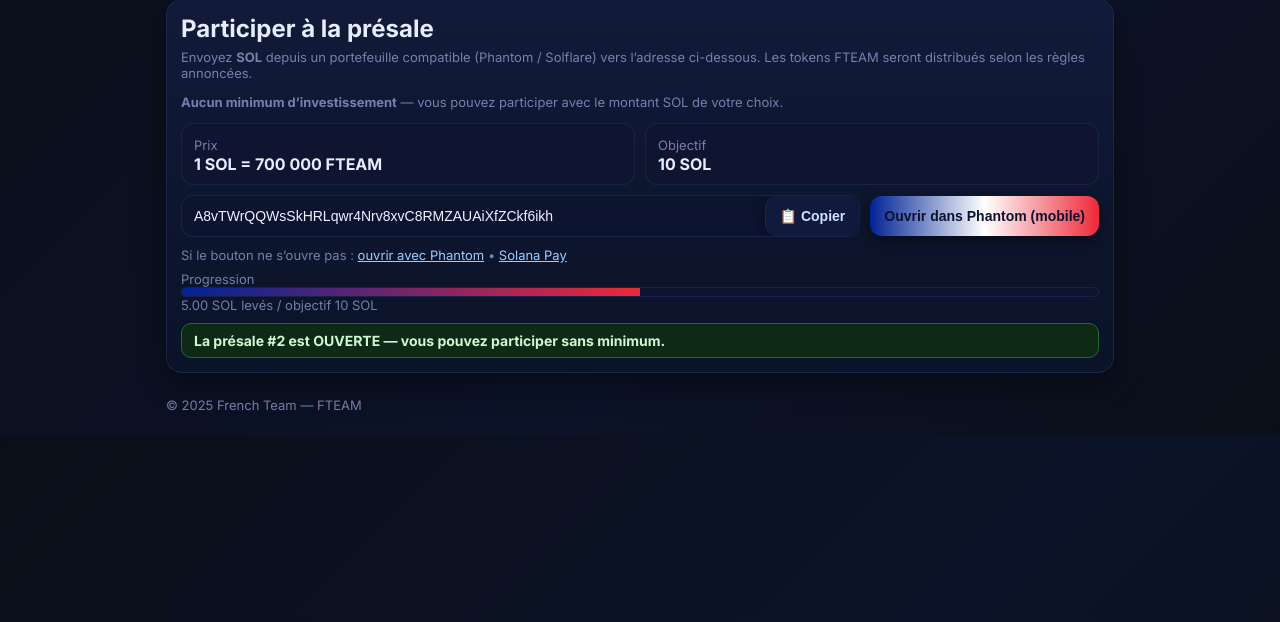
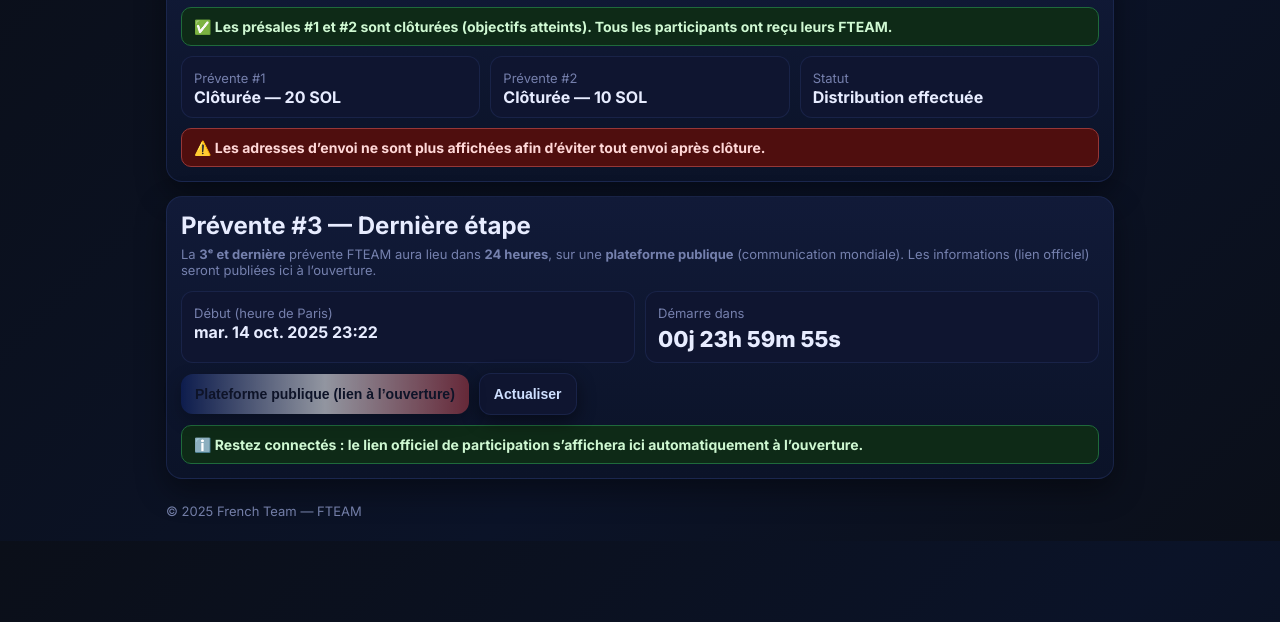
Before and after one commit to frenchteamtoken/Fteam-presale, a plain HTML site: page index.html in a window 1280 px wide. Shown: the part 178-800 px from the top of the page. Drawn offline with Linux system fonts and the light colour scheme; no server answers.

Commit message:
Update index.html

```diff
--- a/index.html
+++ b/index.html
@@ -3,15 +3,19 @@
 <head>
   <meta charset="utf-8" />
   <meta name="viewport" content="width=device-width, initial-scale=1" />
-  <title>FTEAM — Presale #2 (OUVERTE)</title>
+  <title>FTEAM — Annonce prévente finale</title>
 
   <link rel="preconnect" href="https://fonts.googleapis.com">
   <link rel="preconnect" href="https://fonts.gstatic.com" crossorigin>
-  <link href="https://fonts.googleapis.com/css2?family=Inter:wght@400;700&display=swap" rel="stylesheet">
+  <link href="https://fonts.googleapis.com/css2?family=Inter:wght@400;700;800&display=swap" rel="stylesheet">
   <link rel="icon" type="image/png" href="logo-fteam.png">
 
   <style>
-    :root{--blue:#002395;--white:#fff;--red:#ED2939;--bg:#0b0f19;--card:#12182a;--muted:#b9c6ff99;--line:#2636667a}
+    :root{
+      --blue:#002395;--white:#fff;--red:#ED2939;
+      --bg:#0b0f19;--card:#12182a;--muted:#b9c6ff99;--line:#2636667a;
+      --ok:#0E2A17;--okBorder:#1f6a3b;--warn:#4f0e0e;--warnBorder:#963737;
+    }
     *{box-sizing:border-box}
     body{margin:0;font-family:Inter,system-ui,-apple-system,Segoe UI,Roboto,Arial,sans-serif;color:#e7ecff;background:linear-gradient(135deg,#0b0f19 0%,#0b1328 60%,#0b0f19 100%)}
     .wrap{max-width:980px;margin:0 auto;padding:16px}
@@ -22,209 +26,141 @@
     .pill span{display:inline-block;background:#0d1330;padding:6px 10px;border-radius:999px;font-weight:700;letter-spacing:.3px}
     h1{font-size:clamp(24px,5vw,38px);line-height:1.1;margin:6px 0 0}
     .sub{opacity:.85;font-size:14px}
+
     .card{background:linear-gradient(180deg,#111a38,#0b1328);border:1px solid var(--line);border-radius:16px;padding:14px;box-shadow:0 12px 30px #0006;margin-top:14px}
     .row{display:flex;gap:10px;flex-wrap:wrap;margin:10px 0}
     .kpi{flex:1 1 160px;background:#0f1530;border:1px solid #2a386b66;padding:10px 12px;border-radius:12px}
     .kpi b{display:block}
     .muted{color:var(--muted);font-size:13px}
-    .input{display:flex;border:1px solid var(--line);border-radius:12px;overflow:hidden;background:#0d1430}
-    .input input{flex:1;padding:12px 12px;color:#eef3ff;background:transparent;border:none;outline:none;font-size:14px}
-    .input .copy{background:#111a3d;color:#cfe0ff;border-left:1px solid #2a386b66;font-size:14px}
-    .btn{cursor:pointer;border:none;border-radius:12px;padding:12px 14px;font-weight:800;color:#0c1330;background:linear-gradient(90deg,var(--blue),var(--white),var(--red));box-shadow:0 6px 18px #0007;font-size:14px}
-    .btn[disabled]{opacity:.5;cursor:not-allowed;filter:grayscale(40%)}
-    .links a{color:#9ecbff;text-decoration:underline}
-    .bar{height:10px;background:#0e1430;border-radius:10px;overflow:hidden;border:1px solid #2a386b66}
-    .bar>i{display:block;height:100%;background:linear-gradient(90deg,var(--blue),var(--red));width:0%}
-    .banner{background:#0E2A17;border:1px solid #1f6a3b;color:#CFF8D2;font-weight:700;padding:8px 12px;border-radius:10px;margin:10px 0 0;font-size:14px}
-    .topband{
-      position:sticky; top:0; z-index:999;
-      background:linear-gradient(90deg,#0d381a,#0f612b);
-      color:#d7ffe0; border-bottom:1px solid #1f6a3b80; padding:8px 12px; text-align:center;
-      font-weight:700; font-size:13px;
+
+    .banner{
+      background:#0E2A17;border:1px solid var(--okBorder);color:#CFF8D2;
+      font-weight:700;padding:10px 12px;border-radius:10px;margin:10px 0 0;font-size:14px
     }
-    .topband small{display:block; font-weight:600; opacity:.95}
+    .banner.warn{
+      background:var(--warn); border-color:var(--warnBorder); color:#ffd7d7;
+    }
+
+    .btn{
+      cursor:pointer;border:none;border-radius:12px;padding:12px 14px;
+      font-weight:800;color:#0c1330;background:linear-gradient(90deg,var(--blue),var(--white),var(--red));
+      box-shadow:0 6px 18px #0007;font-size:14px
+    }
+    .btn[disabled]{opacity:.55;cursor:not-allowed;filter:grayscale(40%)}
+    .ghost{background:#0f1530;border:1px solid #2a386b66;color:#cfe0ff}
+
+    .count{font-size:22px;font-weight:800;margin-top:4px}
     footer{margin:24px 0 6px}
   </style>
 </head>
 <body>
-  <div class="topband">
-    ✅ La présale FTEAM #2 est <b>OUVERTE</b> — participez <b>sans minimum</b>.
-    <small>Prix : <b>1 SOL = 700 000 FTEAM</b> • Objectif : <b>10 SOL</b></small>
-  </div>
-
   <div class="wrap">
     <header>
       <img src="logo-fteam.png" alt="FTEAM">
       <div class="brand">
         <div class="pill"><span>French Team • FTEAM</span></div>
-        <h1>Presale #2 — FTEAM</h1>
-        <div class="sub">This token represents the absolute best French community, which powered the token TDM's meteoric rise in 2024.</div>
+        <h1>Annonce — Prévente finale</h1>
+        <div class="sub">Merci à tous les participants. Place à l’étape suivante !</div>
       </div>
     </header>
 
+    <!-- État des présales 1 & 2 -->
     <section class="card">
-      <h2 style="margin:0 0 6px">Participer à la présale</h2>
+      <h2 style="margin:0 0 6px">Bilan des présales</h2>
+      <div class="banner">✅ Les présales <b>#1</b> et <b>#2</b> sont <b>clôturées</b> (objectifs atteints). Tous les participants ont <b>reçu leurs FTEAM</b>.</div>
+
+      <div class="row" style="margin-top:10px">
+        <div class="kpi"><span class="muted">Prévente #1</span><b>Clôturée — 20 SOL</b></div>
+        <div class="kpi"><span class="muted">Prévente #2</span><b>Clôturée — 10 SOL</b></div>
+        <div class="kpi"><span class="muted">Statut</span><b>Distribution effectuée</b></div>
+      </div>
+
+      <div class="banner warn">
+        ⚠️ Les adresses d’envoi ne sont plus affichées afin d’éviter tout envoi après clôture.
+      </div>
+    </section>
+
+    <!-- Annonce prévente #3 -->
+    <section class="card">
+      <h2 style="margin:0 0 6px">Prévente #3 — Dernière étape</h2>
       <p class="muted" style="margin-top:0">
-        Envoyez <b>SOL</b> depuis un portefeuille compatible (Phantom / Solflare) vers l’adresse ci-dessous.
-        Les tokens FTEAM seront distribués selon les règles annoncées.
+        La <b>3ᵉ et dernière</b> prévente FTEAM aura lieu dans <b>24 heures</b>, sur une
+        <b>plateforme publique</b> (communication mondiale).
+        Les informations (lien officiel) seront publiées ici à l’ouverture.
       </p>
-      <p class="muted"><b>Aucun minimum d’investissement</b> — vous pouvez participer avec le montant SOL de votre choix.</p>
 
       <div class="row">
-        <div class="kpi"><span class="muted">Prix</span><b>1 SOL = 700 000 FTEAM</b></div>
-        <div class="kpi"><span class="muted">Objectif</span><b>10 SOL</b></div>
+        <div class="kpi" style="flex:1 1 240px">
+          <span class="muted">Début (heure de Paris)</span>
+          <b id="startHuman">—</b>
+        </div>
+        <div class="kpi" style="flex:1 1 240px">
+          <span class="muted">Démarre dans</span>
+          <div class="count" id="count">--j --h --m --s</div>
+        </div>
       </div>
 
       <div class="row" style="align-items:center">
-        <div class="input" style="flex:1">
-          <input id="payAddr" readonly value="A8vTWrQQWsSkHRLqwr4Nrv8xvC8RMZAUAiXfZCkf6ikh" />
-          <button class="copy btn" onclick="copyAddr()">📋 Copier</button>
-        </div>
-        <button id="btnPhantom" class="btn" onclick="openPhantom()">Ouvrir dans Phantom (mobile)</button>
+        <button id="btnLink" class="btn" disabled>Plateforme publique (lien à l’ouverture)</button>
+        <button class="btn ghost" id="btnRefresh" onclick="location.reload()">Actualiser</button>
       </div>
 
-      <div class="links muted" style="margin-top:6px">
-        Si le bouton ne s’ouvre pas : <a id="phantomUL" href="#">ouvrir avec Phantom</a> • <a id="solanaPay" href="#">Solana Pay</a>
-      </div>
-
-      <div class="row" id="progressRow" style="margin-top:8px">
-        <div style="flex:1">
-          <div class="muted">Progression</div>
-          <div class="bar"><i id="bar" style="width:0%"></i></div>
-          <div class="muted" id="raised">5.00 SOL levés / objectif 10 SOL</div>
-          <div class="muted" id="counterErr" style="display:none;margin-top:4px;color:#ffb3b3">
-            ⛔ Compteur indisponible (RPC). Réessaie plus tard.
-          </div>
-        </div>
-      </div>
-
-      <div class="banner">La présale #2 est <b>OUVERTE</b> — vous pouvez participer <b>sans minimum</b>.</div>
+      <div class="banner">ℹ️ Restez connectés : le <b>lien officiel</b> de participation s’affichera ici automatiquement à l’ouverture.</div>
     </section>
 
     <footer class="muted">© <span id="year"></span> French Team — FTEAM</footer>
   </div>
 
 <script>
+  // ————— Utilitaires —————
+  const fmtParis = (d) => {
+    try{
+      return new Intl.DateTimeFormat('fr-FR',{
+        timeZone:'Europe/Paris',
+        weekday:'short', day:'2-digit', month:'short', year:'numeric',
+        hour:'2-digit', minute:'2-digit'
+      }).format(d).replace(',', '');
+    }catch{ return d.toLocaleString(); }
+  };
+
+  // ————— Configuration —————
+  // Départ dans 24h à partir du chargement (tu peux remplacer par une date fixe si tu veux)
+  const START_TS = Date.now() + 24*60*60*1000;
+  const START_DATE = new Date(START_TS);
+
+  // Si tu veux mettre un lien dès que ça ouvre, renseigne-le ici (sinon on laisse désactivé)
+  const PUBLIC_PLATFORM_URL = ""; // ex: "https://launchpad.exemple.com/fteam"
+
+  // ————— Initialisation UI —————
   document.getElementById('year').textContent = new Date().getFullYear();
+  document.getElementById('startHuman').textContent = fmtParis(START_DATE);
 
-  /* ===== Config ===== */
-  const PRESALE_ADDRESS   = "A8vTWrQQWsSkHRLqwr4Nrv8xvC8RMZAUAiXfZCkf6ikh";
-  const RAISE_GOAL_SOL    = 10;
-  const LAMPORTS_PER_SOL  = 1_000_000_000;
-  const DEFAULT_RAISED    = 5.00;            // affichage immédiat
-  const REFRESH_EVERY_MS  = 90_000;          // 90 s
-  const RPC_URLS = [
-    "https://mainnet.helius-rpc.com/?api-key=8ff2e734-290b-483b-a65b-c90e0ccdb1ca",
-    "https://mainnet.helius-rpc.com/?api-key=bc7aa527-188f-4f0a-bb15-db6bc650b642",
-    "https://api.mainnet-beta.solana.com"
-  ];
+  const elCount   = document.getElementById('count');
+  const elBtnLink = document.getElementById('btnLink');
 
-  /* ===== Liens Phantom / Solana Pay ===== */
-  function buildLinks(address){
-    const phantomUL = new URL('https://phantom.app/ul/v1/pay');
-    phantomUL.searchParams.set('recipient', address);
-    phantomUL.searchParams.set('network', 'mainnet-beta');
-    phantomUL.searchParams.set('label', 'FTEAM Presale #2');
-    phantomUL.searchParams.set('message', 'Participer à la présale FTEAM #2');
-    const solanaPayHref = 'solana:' + address + '?label=FTEAM%20Presale%20%232&message=Participer';
-    return { phantomUL: phantomUL.toString(), solanaPay: solanaPayHref };
-  }
-  (function initLinks(){
-    const { phantomUL, solanaPay } = buildLinks(PRESALE_ADDRESS);
-    document.getElementById('phantomUL').href = phantomUL;
-    document.getElementById('solanaPay').href = solanaPay;
-  })();
+  function updateCountdown(){
+    const now = Date.now();
+    let diff = Math.max(0, START_TS - now);
+    const d = Math.floor(diff/86400000); diff%=86400000;
+    const h = Math.floor(diff/3600000);  diff%=3600000;
+    const m = Math.floor(diff/60000);    diff%=60000;
+    const s = Math.floor(diff/1000);
+    elCount.textContent = `${String(d).padStart(2,'0')}j ${String(h).padStart(2,'0')}h ${String(m).padStart(2,'0')}m ${String(s).padStart(2,'0')}s`;
 
-  function copyAddr(){
-    navigator.clipboard.writeText(PRESALE_ADDRESS).then(()=>{
-      const btn=document.querySelector('.copy'); const old=btn.textContent;
-      btn.textContent='✔ Copié'; setTimeout(()=>btn.textContent=old,1200);
-    });
-  }
-
-  function openPhantom(){
-    const { phantomUL, solanaPay } = buildLinks(PRESALE_ADDRESS);
-    const ua = navigator.userAgent || '';
-    const isMobile  = /Android|iPhone|iPad|iPod/i.test(ua);
-    const isAndroid = /Android/i.test(ua);
-    if (isAndroid){
-      const intent = 'intent://' + phantomUL.replace('https://','') + '#Intent;scheme=https;package=app.phantom;end';
-      window.location.href = intent;
-      setTimeout(()=>{ window.location.href = solanaPay; }, 1200);
-      return;
-    }
-    if (isMobile){
-      window.location.href = phantomUL;
-      setTimeout(()=>{ window.location.href = solanaPay; }, 1200);
-    } else {
-      alert("Sur ordinateur : ouvrez l’extension Phantom, cliquez sur Envoyer et collez l’adresse copiée.");
-      window.open('https://phantom.app/','_blank');
+    if (now >= START_TS){
+      // Ouverture : activer le bouton + définir le lien si on l’a
+      elBtnLink.disabled = false;
+      if (PUBLIC_PLATFORM_URL){
+        elBtnLink.onclick = () => window.open(PUBLIC_PLATFORM_URL, '_blank');
+      }else{
+        elBtnLink.onclick = () => alert("Le lien sera publié ici très prochainement. Revenez dans quelques instants.");
+      }
+      clearInterval(timer);
     }
   }
 
-  /* ===== RPC helper (rotation + timeouts) ===== */
-  const sleep = (ms)=>new Promise(r=>setTimeout(r,ms));
-  async function rpc(method, params, {timeoutMs=8000} = {}){
-    let lastErr;
-    for (const url of RPC_URLS){
-      try{
-        const ctrl = new AbortController();
-        const t = setTimeout(()=>ctrl.abort(), timeoutMs);
-        const r = await fetch(url, {
-          method:"POST",
-          headers:{"content-type":"application/json"},
-          body:JSON.stringify({jsonrpc:"2.0",id:1,method,params}),
-          signal: ctrl.signal
-        });
-        clearTimeout(t);
-        if(!r.ok) throw new Error(`HTTP ${r.status}`);
-        const j = await r.json();
-        if(j.error) throw new Error(`RPC ${j.error.code}: ${j.error.message}`);
-        return j.result;
-      }catch(e){
-        lastErr = e;
-        await sleep(200);
-      }
-    }
-    throw lastErr || new Error("RPC failed");
-  }
-
-  /* ===== Compteur basé sur le SOLDE (robuste & rapide) ===== */
-  function setProgressUI(raised){
-    const pct = Math.min(100,(raised/RAISE_GOAL_SOL)*100);
-    document.getElementById("raised").textContent =
-      `${raised.toFixed(2)} SOL levés / objectif ${RAISE_GOAL_SOL} SOL`;
-    document.getElementById("bar").style.width = pct.toFixed(1)+"%";
-  }
-
-  async function readRaisedByBalance(){
-    const res = await rpc("getBalance", [PRESALE_ADDRESS, {commitment:"confirmed"}]);
-    const lamports = (res && typeof res.value==="number") ? res.value : 0;
-    return lamports / LAMPORTS_PER_SOL;
-  }
-
-  async function updateProgress(){
-    try{
-      document.getElementById("counterErr").style.display="none";
-      const raised = await readRaisedByBalance();
-      if (Number.isFinite(raised)) {
-        setProgressUI(raised);
-      } else {
-        throw new Error("balance NaN");
-      }
-    }catch(e){
-      // on garde l’affichage courant, on n’affiche l’erreur que si rien n’a jamais été affiché
-      const hasBar = document.getElementById("bar").style.width !== "0%";
-      if (!hasBar) document.getElementById("counterErr").style.display="block";
-      console.warn("Compteur (balance) erreur:", e);
-    }
-  }
-
-  // Valeur immédiate pour rassurer
-  setProgressUI(DEFAULT_RAISED);
-  // Lecture réelle maintenant puis toutes les 90 s
-  updateProgress();
-  setInterval(updateProgress, REFRESH_EVERY_MS);
+  const timer = setInterval(updateCountdown, 1000);
+  updateCountdown();
 </script>
 </body>
 </html>
```
